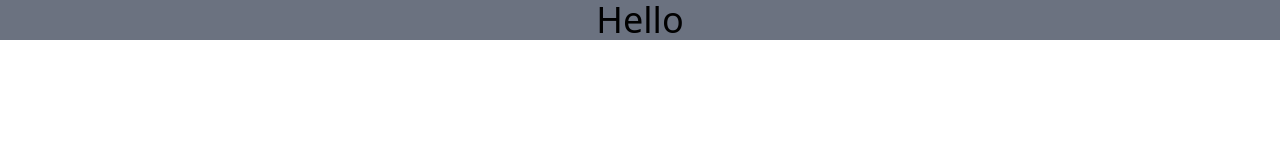
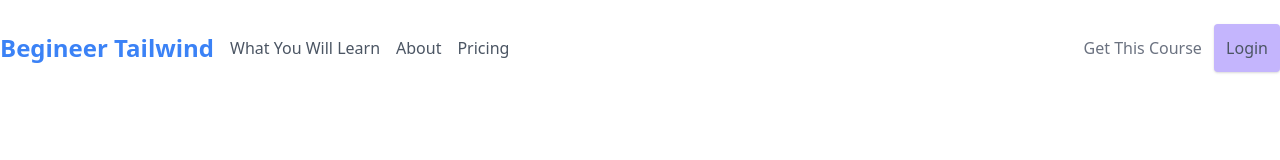
Before and after one commit to mdmahinpro/begineer-tailwind-css, a website built with Parcel: page src/index.html in a window 1280 px wide. Built offline with nearby package versions, Linux system fonts and the light colour scheme.

Commit message:
navigation completed

```diff
--- a/src/index.html
+++ b/src/index.html
@@ -5,13 +5,40 @@
     <meta charset="utf-8" />
   </head>
   <body>
-    <div id="app">
-      <span
-        class="h-full flex justify-center items-center text-4xl bg-gray-500"
-      >
-        Hello
-      </span>
+    <!-- =============Navigation============= -->
+    <div class="text-gray-600">
+      <div class="container mx-auto flex justify-between px-6 lg:px-0 py-6">
+        <!-- left-hand-side -->
+        <div class="space-x-4 flex items-center">
+          <a class="text-2xl text-blue-500 font-bold" href="#"
+            >Begineer Tailwind</a
+          >
+          <a class="hidden lg:inline-block hover:text-gray-900" href="#"
+            >What You Will Learn</a
+          >
+          <a class="hidden lg:inline-block hover:text-gray-900" href="#"
+            >About</a
+          >
+          <a class="hidden lg:inline-block hover:text-gray-900" href="#"
+            >Pricing</a
+          >
+        </div>
+        <!-- Right Section -->
+        <div class="space-x-2">
+          <a class="text-gray-500 hover:text-gray-900" href=""
+            >Get This Course</a
+          >
+          <a
+            class="hover:bg-purple-500 transition duration-500 shadow bg-purple-300 p-3 text-gray-600 inline-block rounded"
+            href=""
+            >Login</a
+          >
+        </div>
+      </div>
     </div>
+
+    <div></div>
+
     <script src="index.js"></script>
   </body>
 </html>
```
Also changed, not shown: dist/index.html.
